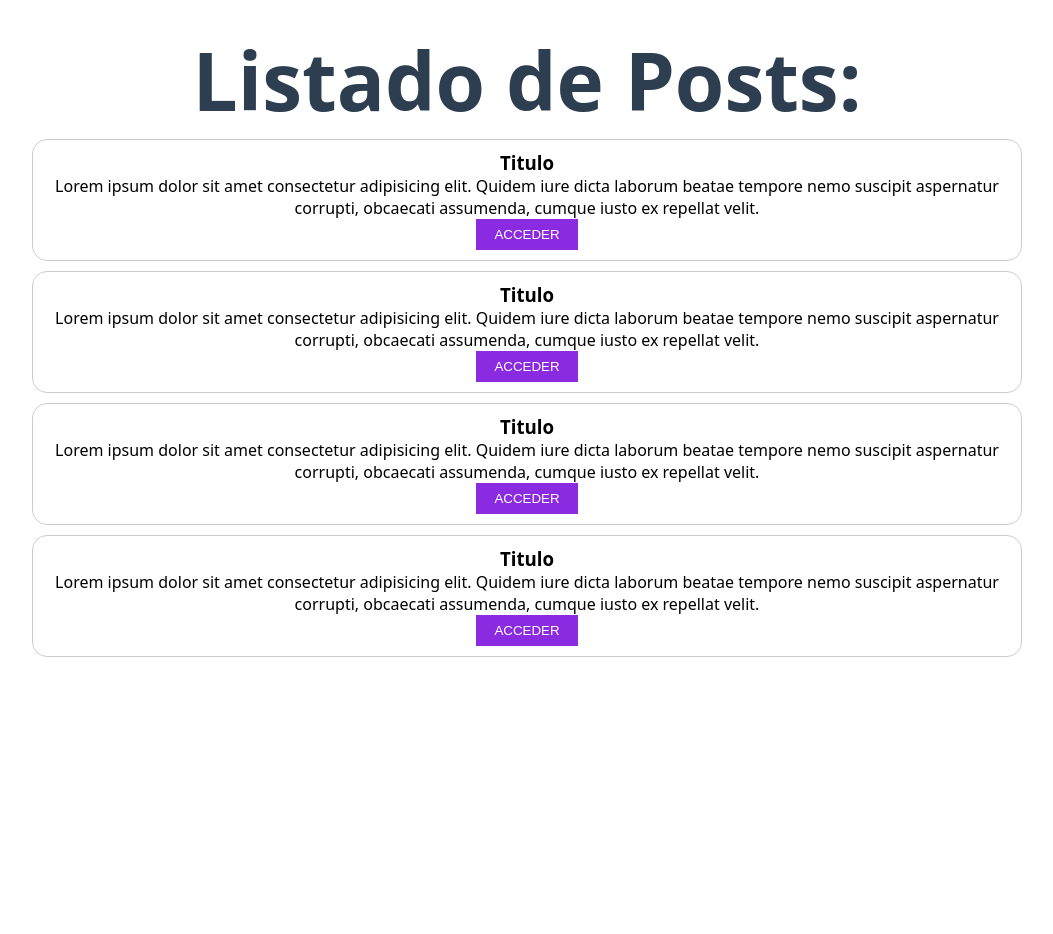
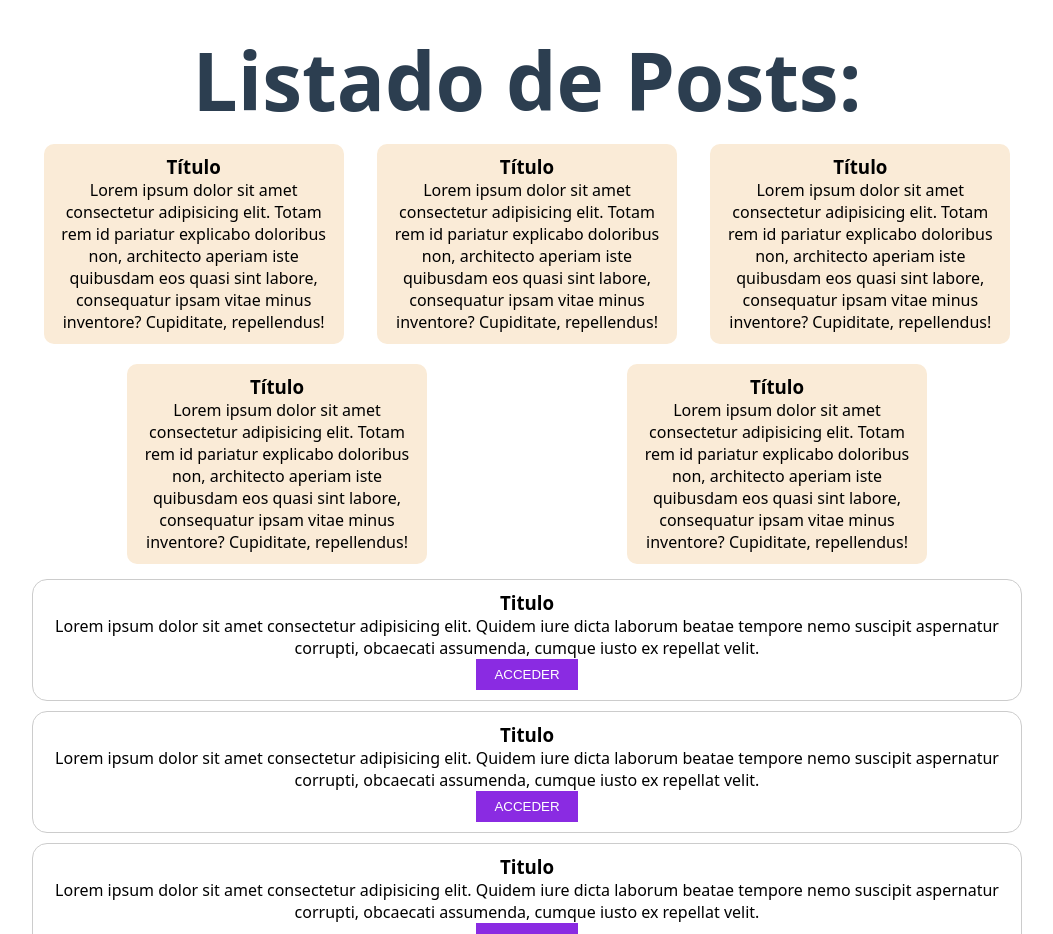
Before and after one commit to Pancratzia/Vue-Projects, a Vue app in the folder helloworld/: page / in a window 1280 px wide. Shown: the part 1500-2434 px from the top of the page, without its empty margins (113-1166 px from the left). Before the commit the page ends 2162 px from the top, so only its background shows below. Built offline with nearby package versions, Linux system fonts and the light colour scheme.

Commit message:
Se comienza el aprendizaje sobre props

```diff
--- a/helloworld/src/App.vue
+++ b/helloworld/src/App.vue
@@ -20,6 +20,8 @@
 
     <h1>Listado de Posts:</h1>
 
+    <PostList />
+
     <PostContainer />
   </div>
 
@@ -35,6 +37,7 @@ import ExamplesBind from './components/ExamplesBind.vue';
 import ModelForm from './components/ModelForm.vue';
 import CycleOption from './components/CycleOption.vue';
 import CycleComposition from './components/CycleComposition.vue';
+import PostList from './components/PostList.vue';
 </script>
 
 <style>
--- /dev/null
+++ b/helloworld/src/components/PostDetail.vue
@@ -0,0 +1,21 @@
+<template>
+  <div class="post">
+    <h3>Título</h3>
+    <p>Lorem ipsum dolor sit amet consectetur adipisicing elit. Totam rem id pariatur explicabo doloribus non, architecto aperiam iste quibusdam eos quasi sint labore, consequatur ipsam vitae minus inventore? Cupiditate, repellendus!</p>
+  </div>
+</template>
+
+<script lang="ts" setup>
+</script>
+
+<style scoped>
+
+.post{
+    width: 300px;
+    height: 200px;
+    background-color: antiquewhite;
+    border-radius: 10px;
+    margin: 10px;
+    padding: 10px;
+}
+</style>
--- /dev/null
+++ b/helloworld/src/components/PostList.vue
@@ -0,0 +1,22 @@
+<template>
+    <div class="container-posts">
+        <PostDetail />
+        <PostDetail />
+        <PostDetail />
+        <PostDetail />
+        <PostDetail />
+    </div>
+</template>
+
+<script lang="ts" setup>
+import PostDetail from './PostDetail.vue';
+</script>
+
+<style scoped>
+    .container-posts {
+        display: flex;
+        flex-wrap: wrap;
+        justify-content: space-around;
+        flex-direction: row;
+    }
+</style>
```
